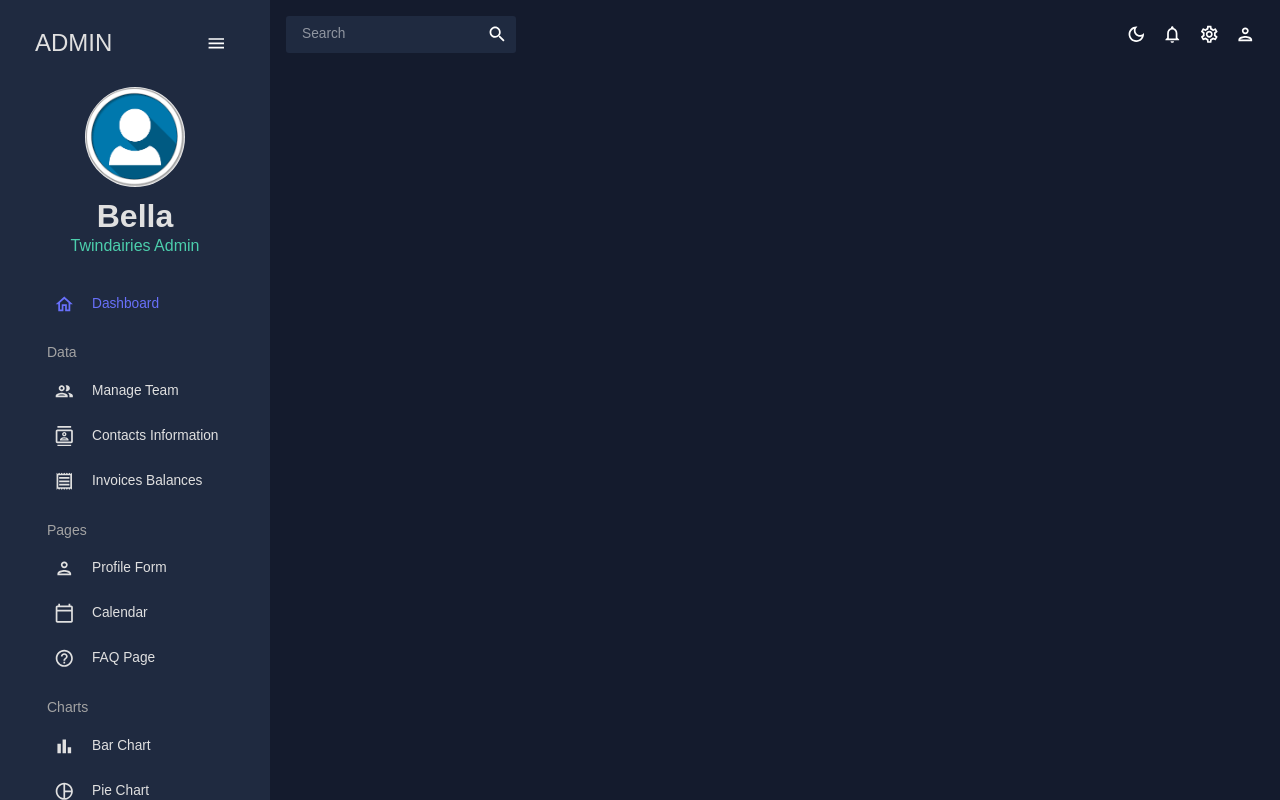
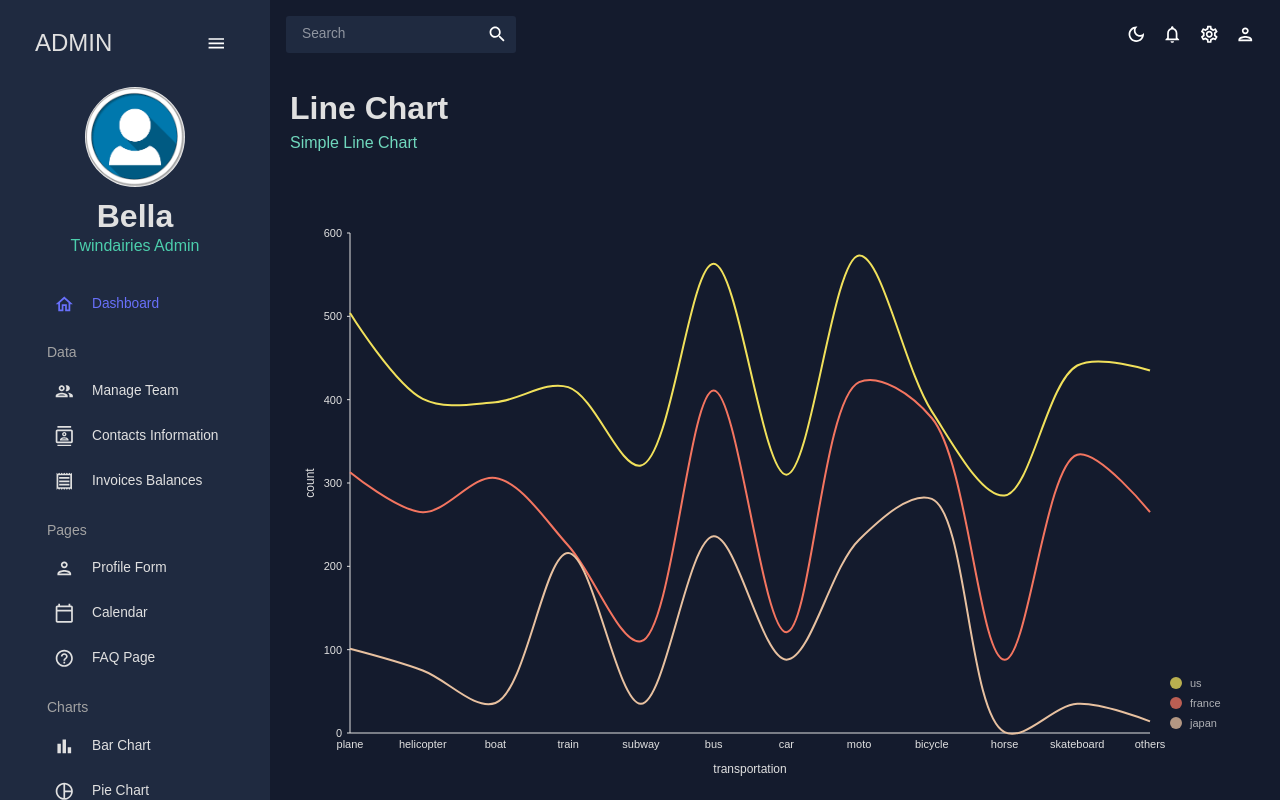
Before and after one commit to Divyarg018/admin_dashboard_react_mui_varient_two, a React (Create React App) app: page /line in a window 1280 px wide. Built offline with nearby package versions, Linux system fonts and the light colour scheme; a web font is replaced by a local one.

Commit message:
Adding Line component with LineChart

```diff
--- a/src/App.jsx
+++ b/src/App.jsx
@@ -7,7 +7,7 @@
 import Invoices from "./scenes/invoices";
 import Contacts from "./scenes/contacts";
 import Bar from "./scenes/bar";
-// import Line from "./scenes/line";
+import Line from "./scenes/line";
 import Pie from "./scenes/pie";
 import FAQ from "./scenes/faq";
 // import Geography from "./scenes/geography";
@@ -35,7 +35,7 @@
               <Route path="/form" element={<Form />} />
               <Route path="/bar" element={<Bar />} />
               <Route path="/pie" element={<Pie />} />
-              {/* <Route path="/line" element={<Line />} /> */}
+              <Route path="/line" element={<Line />} />
               <Route path="/faq" element={<FAQ />} />
               <Route path="/calendar" element={<Calendar />} />
               {/* <Route path="/geography" element={<Geography />} />  */}
--- /dev/null
+++ b/src/scenes/line/index.jsx
@@ -0,0 +1,16 @@
+import { Box } from "@mui/material";
+import Header from "../../components/Header";
+import LineChart from "../../components/LineChart";
+
+const Line = () => {
+    return (
+        <Box m="20px">
+            <Header title="Line Chart" subtitle="Simple Line Chart" />
+            <Box height="75vh">
+                <LineChart />
+            </Box>
+        </Box>
+    );
+};
+
+export default Line;
```
Also changed, not shown: src/components/GeographyChart.jsx (added), src/scenes/geography/index.jsx (added).
